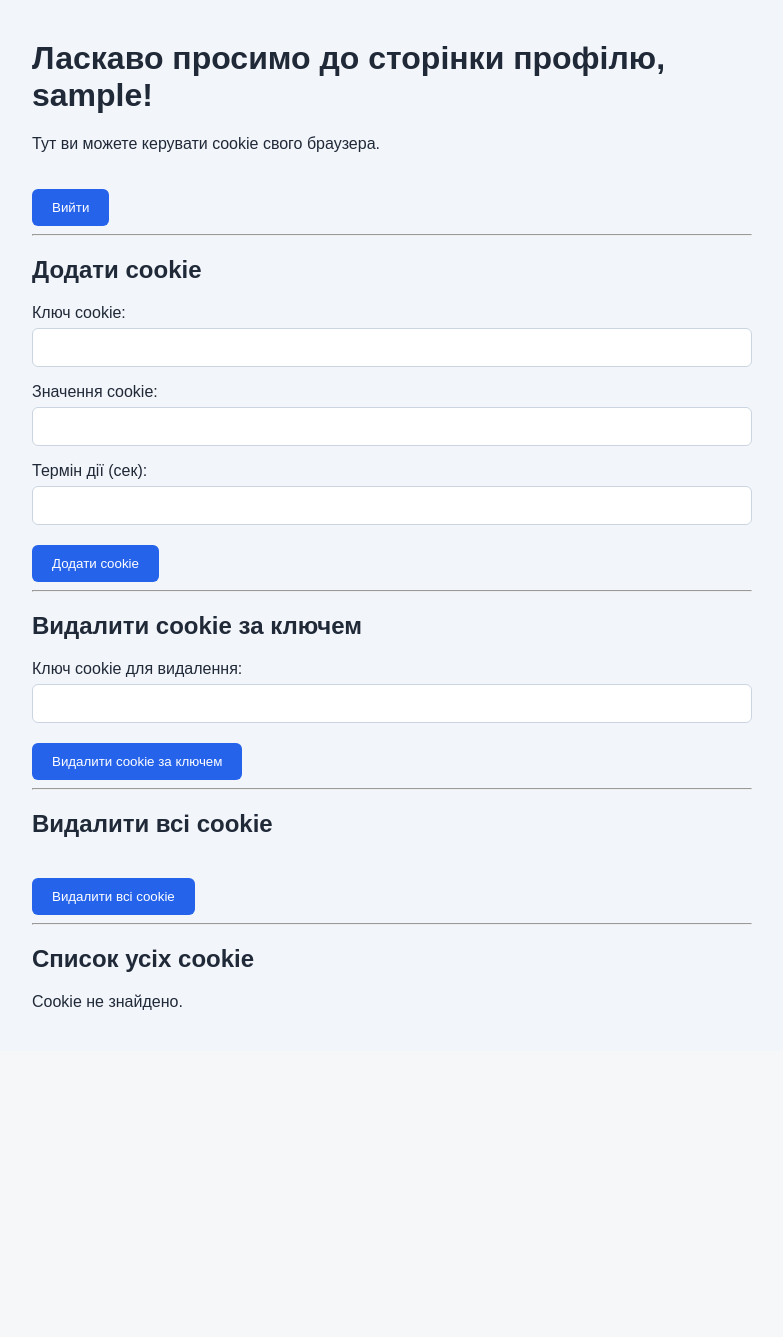
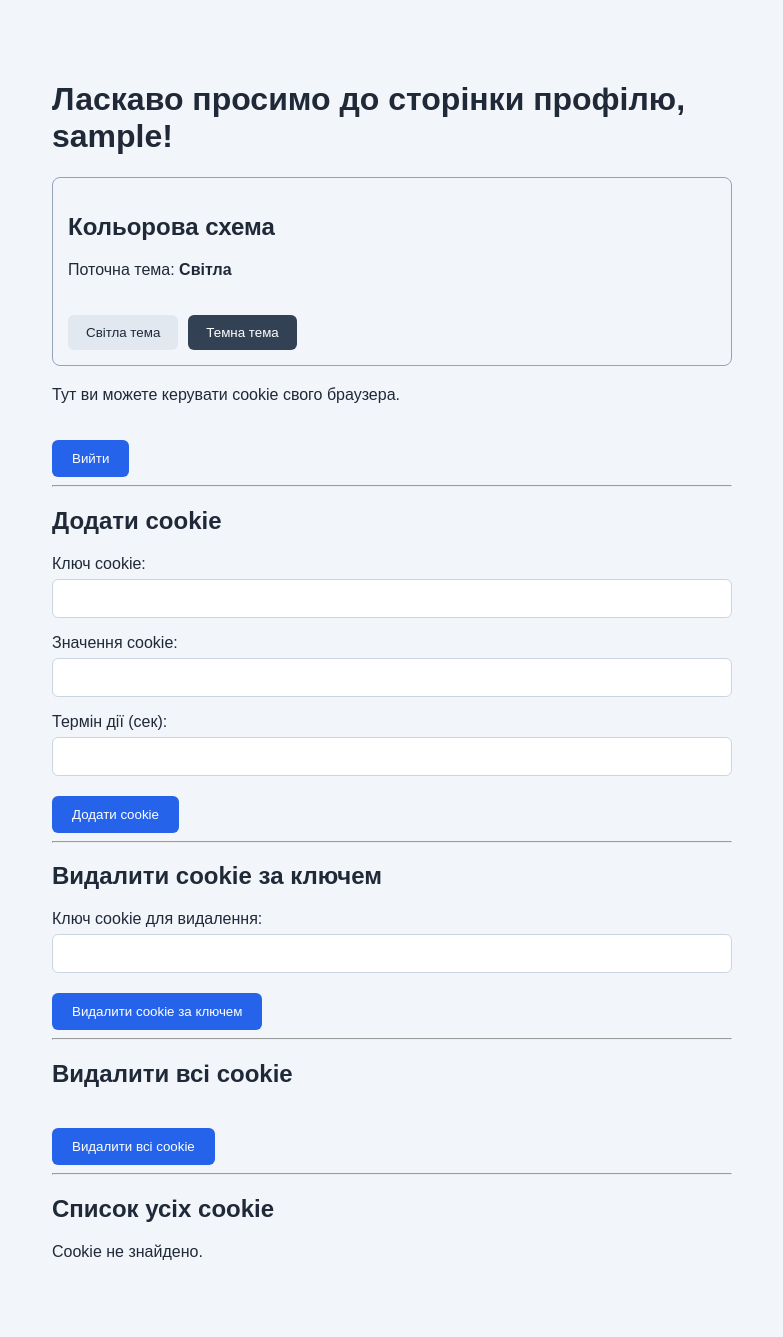
Before and after one commit to MariaVatah/flask-app-vatah, a Flask app: page /profile in a window 1280 px wide. Shown: the part 54-1391 px from the top of the page, without its empty margins (248-1031 px from the left). Before the commit the page ends 1064 px from the top, so only its background shows below. Run offline with Flask 3, Linux system fonts and the light colour scheme; the visitor is signed in with stand-in values (Sample User, id 1).

Commit message:
Lab4: Task3

```diff
--- a/lab4_app/routes.py
+++ b/lab4_app/routes.py
@@ -60,20 +60,36 @@ def login():
 @app.route("/profile")
 def profile():
     if "username" not in session:
-        flash("Спочатку увійдіть у систему.", "warning")
+        flash("Спочатку увійдіть у систему.", "danger")
         return redirect(url_for("login"))
 
     return render_template(
         "profile.html",
         username=session["username"],
-        cookies=request.cookies
+        cookies=request.cookies,
+        theme=session.get("theme", "light")
     )
+
+
+@app.route("/set_theme/<theme>", methods=["POST"])
+def set_theme(theme):
+    if "username" not in session:
+        flash("Спочатку увійдіть у систему.", "danger")
+        return redirect(url_for("login"))
+
+    if theme not in ("light", "dark"):
+        flash("Невідома кольорова схема.", "danger")
+        return redirect(url_for("profile"))
+
+    session["theme"] = theme
+    flash("Кольорову схему змінено.", "success")
+    return redirect(url_for("profile"))
 
 
 @app.route("/add_cookie", methods=["POST"])
 def add_cookie():
     if "username" not in session:
-        flash("Спочатку увійдіть у систему.", "warning")
+        flash("Спочатку увійдіть у систему.", "danger")
         return redirect(url_for("login"))
 
     key = request.form.get("key", "").strip()
@@ -103,7 +119,7 @@ def add_cookie():
 @app.route("/delete_cookie", methods=["POST"])
 def delete_cookie():
     if "username" not in session:
-        flash("Спочатку увійдіть у систему.", "warning")
+        flash("Спочатку увійдіть у систему.", "danger")
         return redirect(url_for("login"))
 
     key = request.form.get("key", "").strip()
@@ -123,15 +139,12 @@ def delete_cookie():
     return response
 
 
-
-
 @app.route("/delete_all_cookies", methods=["POST"])
 def delete_all_cookies():
     if "username" not in session:
-        flash("Спочатку увійдіть у систему.", "warning")
+        flash("Спочатку увійдіть у систему.", "danger")
         return redirect(url_for("login"))
 
-    # Не враховуємо cookie сесії Flask
     cookies_to_delete = [
         key for key in request.cookies.keys()
         if key != app.config.get("SESSION_COOKIE_NAME", "session")
--- a/lab4_app/static/style.css
+++ b/lab4_app/static/style.css
@@ -125,3 +125,78 @@ button {
 .cookie-table tbody tr:nth-child(even) {
     background-color: #f0f2f5;
 }
+
+.profile-page {
+    padding: 20px;
+    border-radius: 8px;
+    transition: background-color 0.2s, color 0.2s;
+}
+
+.profile-page.light-theme {
+    background-color: #f1f5f9;
+    color: #1e293b;
+}
+
+.profile-page.dark-theme {
+    background-color: #1e293b;
+    color: #f1f5f9;
+}
+
+.profile-page.dark-theme h1,
+.profile-page.dark-theme h2,
+.profile-page.dark-theme p,
+.profile-page.dark-theme label {
+    color: #f1f5f9;
+}
+
+.theme-settings {
+    margin: 20px 0;
+    padding: 15px;
+    border: 1px solid #94a3b8;
+    border-radius: 8px;
+}
+
+.theme-buttons {
+    display: flex;
+    flex-wrap: wrap;
+    gap: 10px;
+}
+
+.theme-button {
+    padding: 10px 18px;
+    border: none;
+    border-radius: 6px;
+    cursor: pointer;
+}
+
+.light-button {
+    background-color: #e2e8f0;
+    color: #1e293b;
+}
+
+.dark-button {
+    background-color: #334155;
+    color: #ffffff;
+}
+
+.profile-page.dark-theme table {
+    color: #f1f5f9;
+    border-color: #64748b;
+}
+
+.profile-page.dark-theme th {
+    background-color: #334155;
+    color: #ffffff;
+}
+
+.profile-page.dark-theme td {
+    background-color: #273449;
+    color: #f1f5f9;
+    border-color: #64748b;
+}
+
+.profile-page.dark-theme input {
+    background-color: #334155;
+    color: #ffffff;
+    border-color: #64748b;
+}
--- a/lab4_app/templates/profile.html
+++ b/lab4_app/templates/profile.html
@@ -2,7 +2,40 @@
 {% extends "base.html" %}
 
 {% block content %}
+<div class="profile-page {{ theme }}-theme">
 <h1>Ласкаво просимо до сторінки профілю, {{ username }}!</h1>
+
+<section class="theme-settings">
+    <h2>Кольорова схема</h2>
+
+    <p>Поточна тема:
+        <strong>
+            {% if theme == "dark" %}
+                Темна
+            {% else %}
+                Світла
+            {% endif %}
+        </strong>
+    </p>
+
+    <div class="theme-buttons">
+        <form action="{{ url_for('set_theme', theme='light') }}"
+              method="POST">
+            <button type="submit"
+                    class="theme-button light-button">
+                Світла тема
+            </button>
+        </form>
+
+        <form action="{{ url_for('set_theme', theme='dark') }}"
+              method="POST">
+            <button type="submit"
+                    class="theme-button dark-button">
+                Темна тема
+            </button>
+        </form>
+    </div>
+</section>
 
 <p>Тут ви можете керувати cookie свого браузера.</p>
 
@@ -71,5 +104,5 @@
 {% else %}
 <p>Cookie не знайдено.</p>
 {% endif %}
-
+</div>
 {% endblock %}
```
